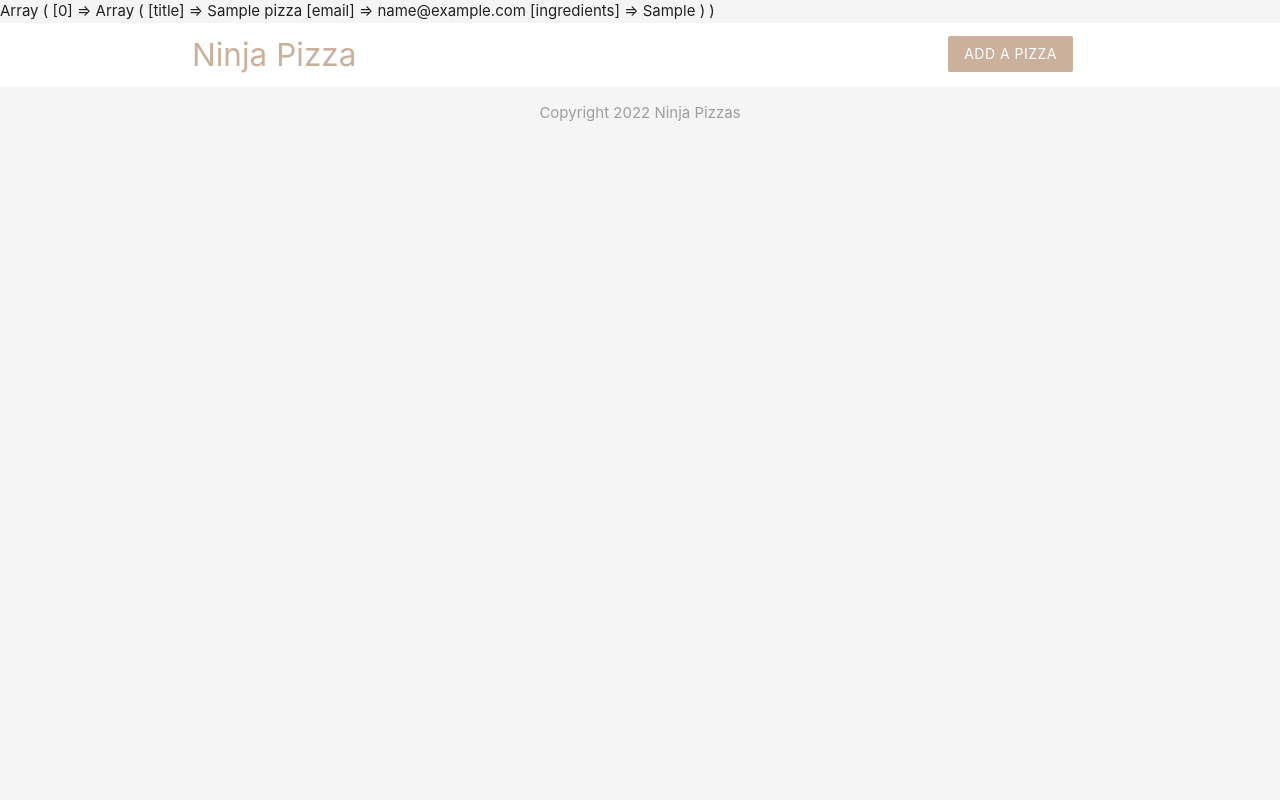
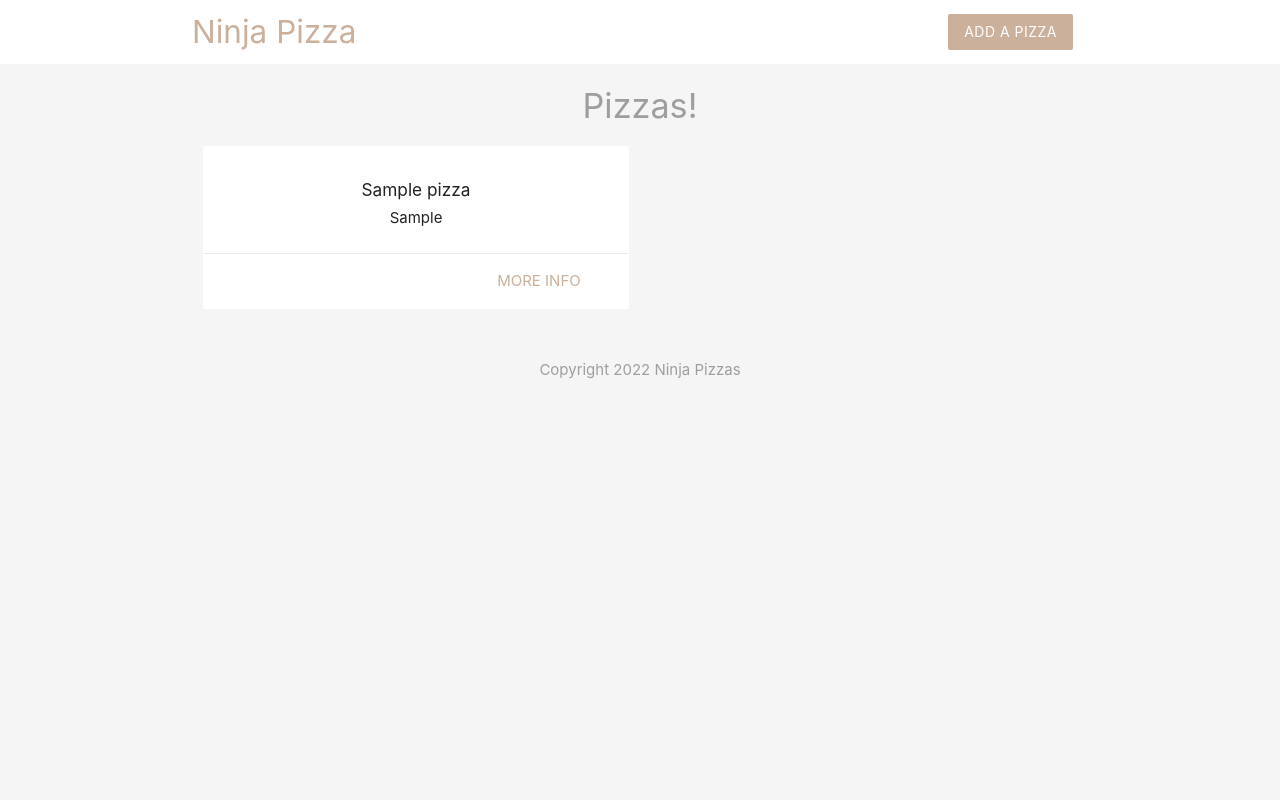
Before and after one commit to patrickperez527/learning-php, a PHP site: page / in a window 1280 px wide. Run offline with PHP 8.4, Linux system fonts and the light colour scheme; tables that the repository leaves empty or names only in its code hold one stand-in row (values such as "Sample post").

Commit message:
rendered data to the browser

```diff
--- a/index.php
+++ b/index.php
@@ -9,7 +9,7 @@
     }
 
     // make query
-    $sql = 'SELECT title, email, ingredients FROM pizzas ORDER BY created_at';
+    $sql = 'SELECT title, ingredients, id FROM pizzas ORDER BY created_at';
 
     // make query and get result
     $result = mysqli_query($conn, $sql);
@@ -23,7 +23,7 @@
     // close connection
     mysqli_close($conn);
 
-    print_r($pizzas);
+    // print_r($pizzas);
 
 ?>
 
@@ -32,6 +32,24 @@
 
     <?php include 'templates/header.php'; ?>
 
+    <h4 class="center grey-text">Pizzas!</h4>
+        <div class="container">
+            <div class="row">
+                <?php foreach($pizzas as $pizza) {?>
+                    <div class="col s6 md3">
+                        <div class="card z-depth-0">
+                            <div class="card-content center">
+                                <h6><?php echo htmlspecialchars($pizza['title']); ?></h6>
+                                <div><?php echo htmlspecialchars($pizza['ingredients']); ?></div>
+                            </div>
+                            <div class="card-action right-align">
+                                <a href="#" class="brand-text">More info</a>
+                            </div>
+                        </div>
+                    </div>
+                <?php } ?>
+            </div>
+        </div>
 
     <?php include 'templates/footer.php'; ?>
 
```
